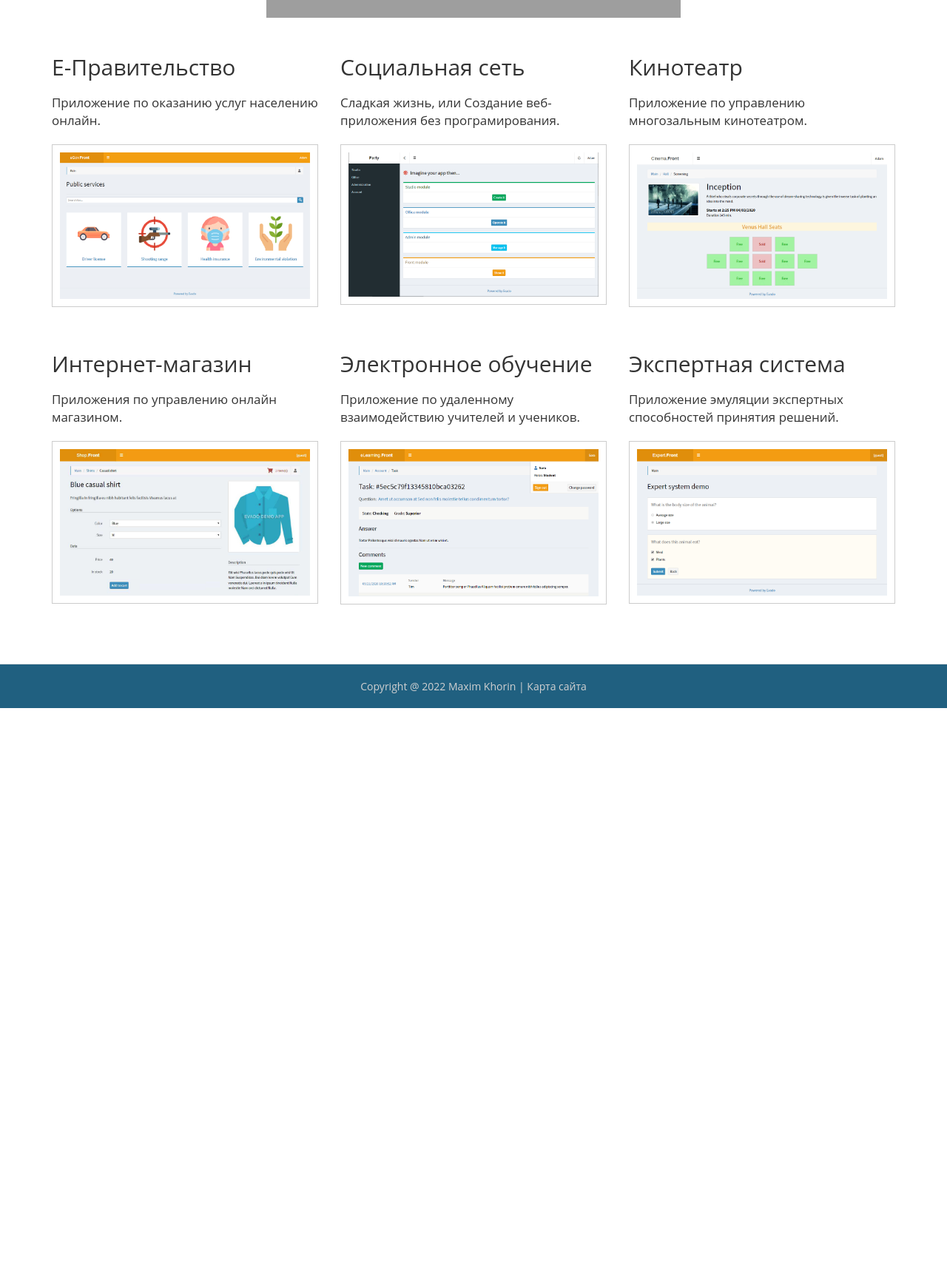
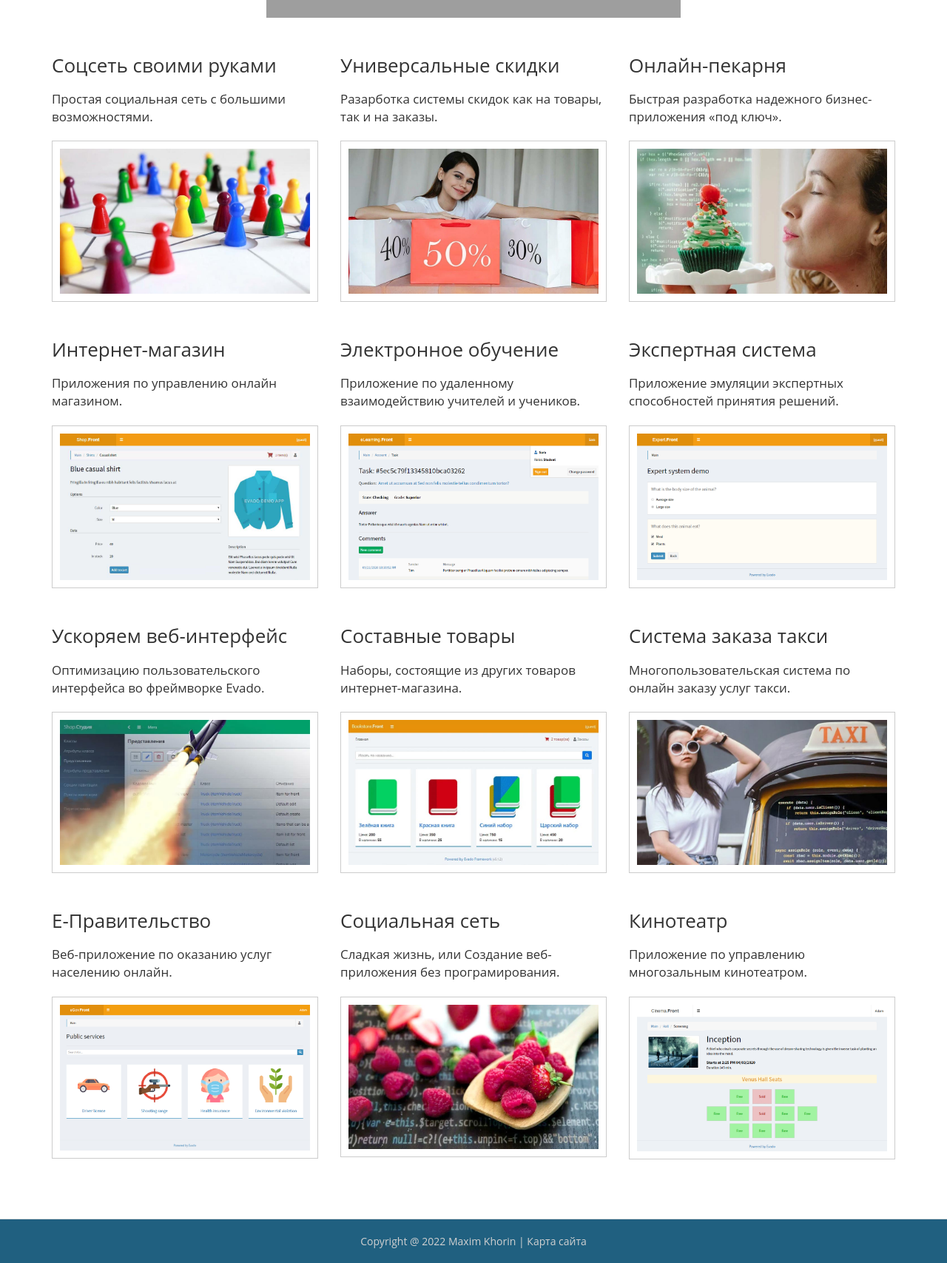
Before and after one commit to mkhorin/evado-site, a plain HTML site: page ru/index.html in a window 1280 px wide. Shown: the part 1080-2787 px from the top of the page at 74% size. Before the commit the page ends 2037 px from the top, so only its background shows below. Drawn offline with Linux system fonts and the light colour scheme; grey boxes are pictures that could not be loaded.

Commit message:
Add external articles

```diff
--- a/css/common.css
+++ b/css/common.css
@@ -219,7 +219,10 @@ p {
     font-size: 110%;
 }
 .app-card {
-    padding: 30px 0 10px;
+    padding: 20px 0 10px;
+}
+.app-card h2 {
+    font-size: 2.6rem;
 }
 .app-card p {
     font-size: 110%;
@@ -267,7 +270,7 @@ p {
     height: 56.25vw;
     max-width: 560px;
     max-height: 315px;
-    margin: 40px auto 0;
+    margin: 40px auto 10px;
 }
 .frame-container iframe {
     position: absolute;
--- a/ru/index.html
+++ b/ru/index.html
@@ -68,21 +68,22 @@
   <div class="container">
     <div class="app-list">
       <div class="row">
+
         <div class="col-lg-4 col-md-6">
           <div class="app-card">
-            <h2>E-Правительство</h2>
-            <p>Приложение по оказанию услуг населению онлайн.</p>
-            <a href="egov/intro.html" title="Создание электронного правительства">
-              <img class="img-responsive" src="../images/egov/front-01.png" alt="Создание электронного правительства">
+            <h2>Соцсеть своими руками</h2>
+            <p>Простая социальная сеть c большими возможностями.</p>
+            <a href="https://zen.yandex.ru/media/id/60645976a736eb1c45830da8/socialnaia-set-svoimi-rukami-60f67aa943acbd32e3bbf3f8" target="_blank">
+              <img class="img-responsive" src="../images/social-01.jpg" alt="Социальная сеть на фреймворке Evado">
             </a>
           </div>
         </div>
         <div class="col-lg-4 col-md-6">
           <div class="app-card">
-            <h2>Социальная сеть</h2>
-            <p>Сладкая жизнь, или Создание веб-приложения без програмирования.</p>
-            <a href="https://habr.com/ru/post/516982/" target="_blank" title="Evado приложение без кода">
-              <img class="img-responsive" src="../images/party/front-00.png" alt="Evado приложение без кода">
+            <h2>Универсальные скидки</h2>
+            <p>Разарботка системы скидок как на товары, так и на заказы.</p>
+            <a href="https://zen.yandex.ru/media/id/60645976a736eb1c45830da8/universalnye-skidki-dlia-tovarov-i-zakazov-61ee412b0fdc8f33eae2695c" target="_blank">
+              <img class="img-responsive" src="../images/bookstore-02.jpg" alt="Система универсальных скидок для магазина на фреймворке Evado">
             </a>
           </div>
         </div>
@@ -90,20 +91,19 @@
 
         <div class="col-lg-4 col-md-6">
           <div class="app-card">
-            <h2>Кинотеатр</h2>
-            <p>Приложение по управлению многозальным кинотеатром.</p>
-            <a href="cinema/intro.html" title="Создание приложения кинотетра">
-              <img class="img-responsive" src="../images/cinema/front-01.png" alt="Создание приложения кинотетра">
+            <h2>Онлайн-пекарня</h2>
+            <p>Быстрая разработка надежного бизнес-приложения «под ключ».</p>
+            <a href="https://zen.yandex.ru/media/id/60645976a736eb1c45830da8/240-tysiach-za-8-chasov-60ff544a2ebbe3231b511b6c" target="_blank">
+              <img class="img-responsive" src="../images/bakery-01.jpg" alt="Разработка бизнес-приложения на фреймворке Evado">
             </a>
           </div>
         </div>
         <div class="visible-lg-block clearfix"></div>
-
         <div class="col-lg-4 col-md-6">
           <div class="app-card">
             <h2>Интернет-магазин</h2>
             <p>Приложения по управлению онлайн магазином.</p>
-            <a href="shop/intro.html" title="Создание интернет-магазина">
+            <a href="shop/intro.html">
               <img class="img-responsive" src="../images/shop/front-01.png" alt="Создание онлайн магазина">
             </a>
           </div>
@@ -114,7 +114,7 @@
           <div class="app-card">
             <h2>Электронное обучение</h2>
             <p>Приложение по удаленному взаимодействию учителей и учеников.</p>
-            <a href="elearning/intro.html" title="Создание электронного обучения">
+            <a href="elearning/intro.html">
               <img class="img-responsive" src="../images/elearning/front-01.png" alt="Создание удаленного обучения">
             </a>
           </div>
@@ -123,14 +123,79 @@
           <div class="app-card">
             <h2>Экспертная система</h2>
             <p>Приложение эмуляции экспертных способностей принятия решений.</p>
-            <a href="expert/intro.html" title="Создание экспертной системы">
+            <a href="expert/intro.html">
               <img class="img-responsive" src="../images/expert/front-01.png" alt="Создание экспертной системы">
             </a>
           </div>
         </div>
+        <div class="visible-md-block clearfix"></div>
+        <div class="visible-lg-block clearfix"></div>
+
+        <div class="col-lg-4 col-md-6">
+          <div class="app-card">
+            <h2>Ускоряем веб-интерфейс</h2>
+            <p>Оптимизацию пользовательского интерфейса во фреймворке Evado.</p>
+            <a href="https://zen.yandex.ru/media/id/60645976a736eb1c45830da8/optimizaciia-vebinterfeisa-60da6b84319aa60d5a235719" target="_blank">
+              <img class="img-responsive" src="../images/boost-01.jpg" alt="Веб-интерфейс декларативного фреймворка Evado">
+            </a>
+          </div>
+        </div>
+        <div class="col-lg-4 col-md-6">
+          <div class="app-card">
+            <h2>Составные товары</h2>
+            <p>Наборы, состоящие из других товаров интернет-магазина.</p>
+            <a href="https://zen.yandex.ru/media/id/60645976a736eb1c45830da8/kak-sozdat-tovar-sostoiascii-iz-drugih-tovarov-61dccf2e577bb77d26c81e85" target="_blank">
+              <img class="img-responsive" src="../images/bookstore-01.jpg" alt="Составные товары в интернет-магазине на фреймворке Evado">
+            </a>
+          </div>
+        </div>
+        <div class="visible-md-block clearfix"></div>
+
+        <div class="col-lg-4 col-md-6">
+          <div class="app-card">
+            <h2>Система заказа такси</h2>
+            <p>Многопользовательская система по онлайн заказу услуг такси.</p>
+            <a href="https://zen.yandex.ru/media/id/60645976a736eb1c45830da8/sistema-onlain-zakaza-taksi-60ee748293e8094c95909203" target="_blank">
+              <img class="img-responsive" src="../images/taxi-01.jpg" alt="Система заказа такси на фреймворке Evado">
+            </a>
+          </div>
+        </div>
+        <div class="visible-lg-block clearfix"></div>
+        <div class="col-lg-4 col-md-6">
+          <div class="app-card">
+            <h2>E-Правительство</h2>
+            <p>Веб-приложение по оказанию услуг населению онлайн.</p>
+            <a href="egov/intro.html" title="Создание электронного правительства">
+              <img class="img-responsive" src="../images/egov/front-01.png" alt="Создание электронного правительства">
+            </a>
+          </div>
+        </div>
+        <div class="visible-md-block clearfix"></div>
+
+        <div class="col-lg-4 col-md-6">
+          <div class="app-card">
+            <h2>Социальная сеть</h2>
+            <p>Сладкая жизнь, или Создание веб-приложения без програмирования.</p>
+            <a href="https://habr.com/ru/post/516982/" target="_blank">
+              <img class="img-responsive" src="../images/sugar-01.jpg" alt="Веб-приложение без программирования на декларативном фреймворке Evado">
+            </a>
+          </div>
+        </div>
+        <div class="col-lg-4 col-md-6">
+          <div class="app-card">
+            <h2>Кинотеатр</h2>
+            <p>Приложение по управлению многозальным кинотеатром.</p>
+            <a href="cinema/intro.html">
+              <img class="img-responsive" src="../images/cinema/front-01.png" alt="Создание приложения кинотетра">
+            </a>
+          </div>
+        </div>
+        <div class="visible-md-block clearfix"></div>
+        <div class="visible-lg-block clearfix"></div>
       </div>
     </div>
   </div>
+
 </div>
 
 <footer class="footer footer-inverse">
```
Also changed, not shown: ru/shop/main-entities.html (+19 -1 lines), images/bakery-01.jpg (added), images/bookstore-01.jpg (added), images/bookstore-02.jpg (added), images/boost-01.jpg (added), images/social-01.jpg (added), images/sugar-01.jpg (added), images/taxi-01.jpg (added).
